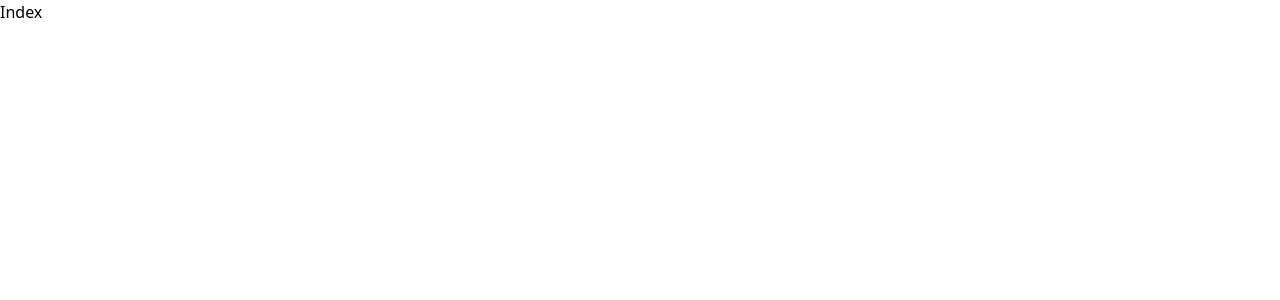
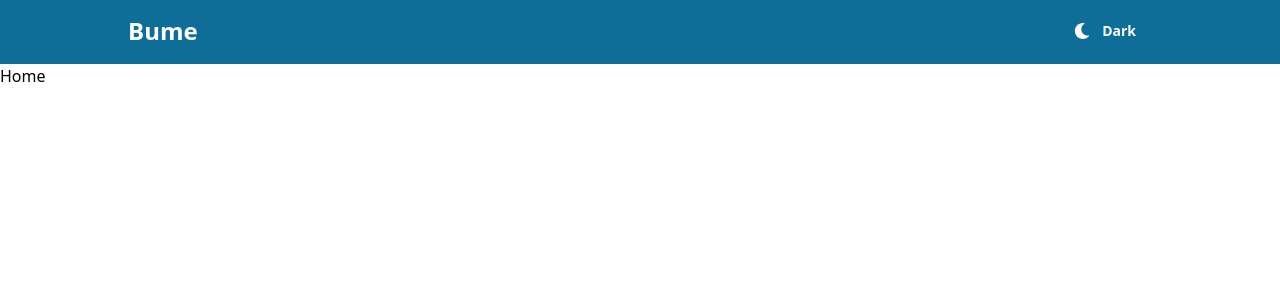
Before and after one commit to Frokesy/bume, a Next.js app: page / in a window 1280 px wide. Shown: the top 300 px of the page. Built offline with nearby package versions, Linux system fonts and the light colour scheme.

Commit message:
worked toggle theme logic

```diff
--- /dev/null
+++ b/components/Header.tsx
@@ -0,0 +1,52 @@
+import React, { FC, useEffect, useState } from "react";
+import { FaMoon, FaSun } from "react-icons/fa";
+
+interface Props {
+  toggleTheme: (theme: string) => void;
+}
+
+const Header: FC<Props> = ({ toggleTheme }) => {
+  const [darkMode, setDarkMode] = useState(false);
+  const [animationClass, setAnimationClass] = useState("fade-in");
+
+  useEffect(() => {
+    toggleTheme(darkMode ? "dark" : "light");
+  }, [darkMode, toggleTheme]);
+
+  const toggleDarkMode = () => {
+    setAnimationClass("fade-out");
+    setTimeout(() => {
+      setDarkMode(!darkMode);
+      setAnimationClass("fade-in");
+    }, 300);
+  };
+
+  return (
+    <div className="bg-[#0e6e97] text-[#fff] h-[8vh] max-h-[8vh]">
+      <div className="w-[80vw] mx-auto flex justify-between items-center py-3">
+        <h2 className="sofia text-[24px] font-semibold">Bume</h2>
+        <div className="flex items-center px-4 py-2 space-x-4 rounded-lg">
+          {darkMode ? (
+            <div
+              onClick={toggleDarkMode}
+              className={`flex cursor-pointer items-center space-x-3 ${animationClass}`}
+            >
+              <FaSun />
+              <span className="text-[14px] font-semibold">Light</span>
+            </div>
+          ) : (
+            <div
+              onClick={toggleDarkMode}
+              className={`flex cursor-pointer items-center space-x-3 ${animationClass}`}
+            >
+              <FaMoon />
+              <span className="text-[14px] font-semibold">Dark</span>
+            </div>
+          )}
+        </div>
+      </div>
+    </div>
+  );
+};
+
+export default Header;
--- a/next.config.js
+++ b/next.config.js
@@ -1,6 +1,6 @@
 /** @type {import('next').NextConfig} */
 const nextConfig = {
-  reactStrictMode: true,
+    reactStrictMode: true,
 }
 
 module.exports = nextConfig
--- a/package.json
+++ b/package.json
@@ -19,6 +19,7 @@
         "postcss": "8.4.29",
         "react": "18.2.0",
         "react-dom": "18.2.0",
+        "react-icons": "^4.11.0",
         "tailwindcss": "3.3.3",
         "typescript": "5.2.2"
     }
--- a/pages/index.tsx
+++ b/pages/index.tsx
@@ -1,11 +1,18 @@
-import React from 'react'
+import React, { useState } from 'react'
+import Header from "@/components/Header"
 
 const Home = () => {
+  const [theme, setTheme] = useState("light")
+  const toggleTheme = (theme: string) => {
+    setTheme(theme)
+  }
   return (
     <div>
-      <h2>Index</h2>
+      <Header toggleTheme={toggleTheme} />
+      <div className={theme === "light" ? `bg-[#fff] min-h-[92vh]` : `bg-[#0f1e24] text-[#fff] min-h-[92vh]`}>
+        <h1>Home</h1>
+      </div>
     </div>
   )
 }
-
 export default Home
--- a/styles/globals.css
+++ b/styles/globals.css
@@ -1,3 +1,20 @@
 @tailwind base;
 @tailwind components;
 @tailwind utilities;
+@keyframes fadeOut {
+    from {
+        opacity: 1;
+    }
+    to {
+        opacity: 0;
+    }
+}
+
+.fade-in {
+    animation: fadeIn 0.5s ease-in;
+}
+
+.fade-out {
+    animation: fadeOut 0.5s ease-in;
+    pointer-events: none;
+}
```
Also changed, not shown: 1 other file (tests, documents, lock files or other folders). Lines whose indentation alone changed are shown as unchanged.
